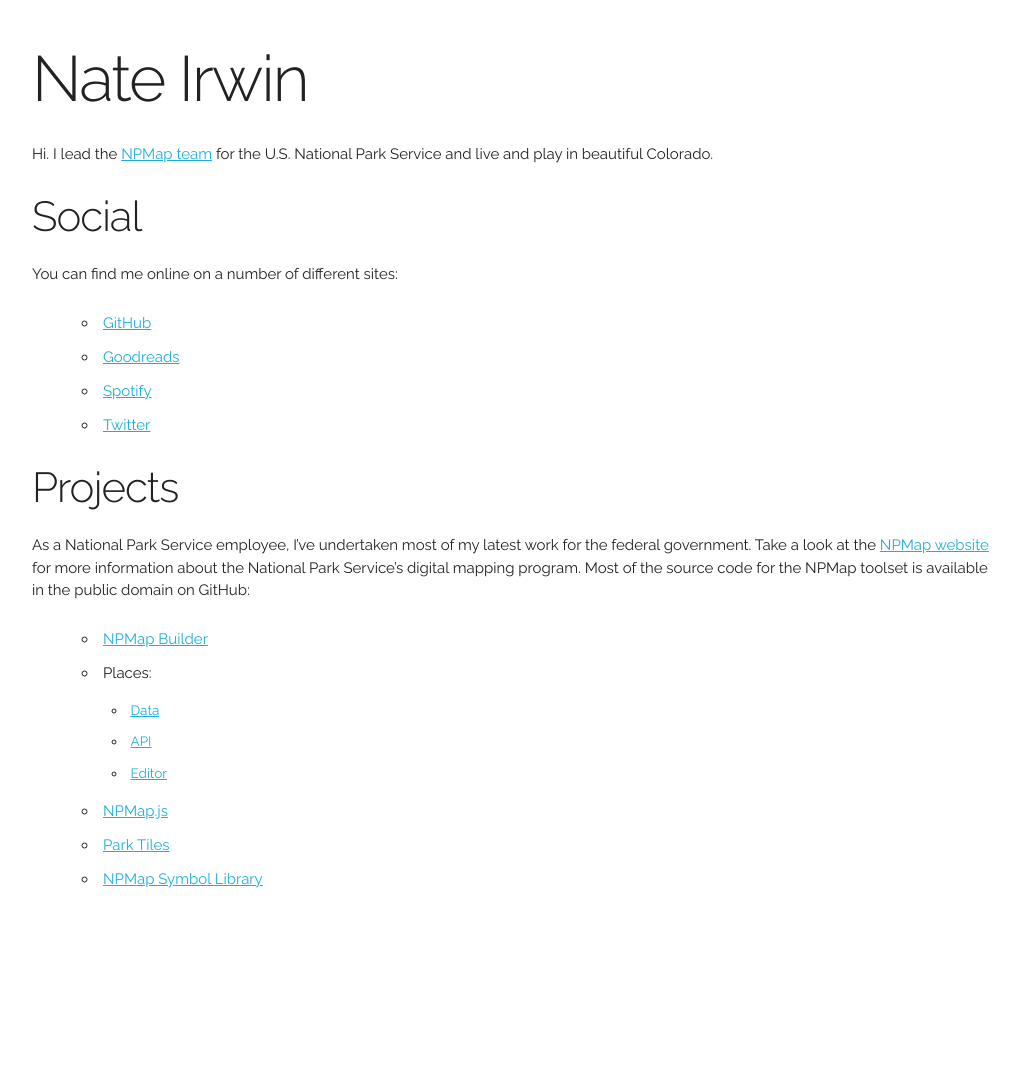
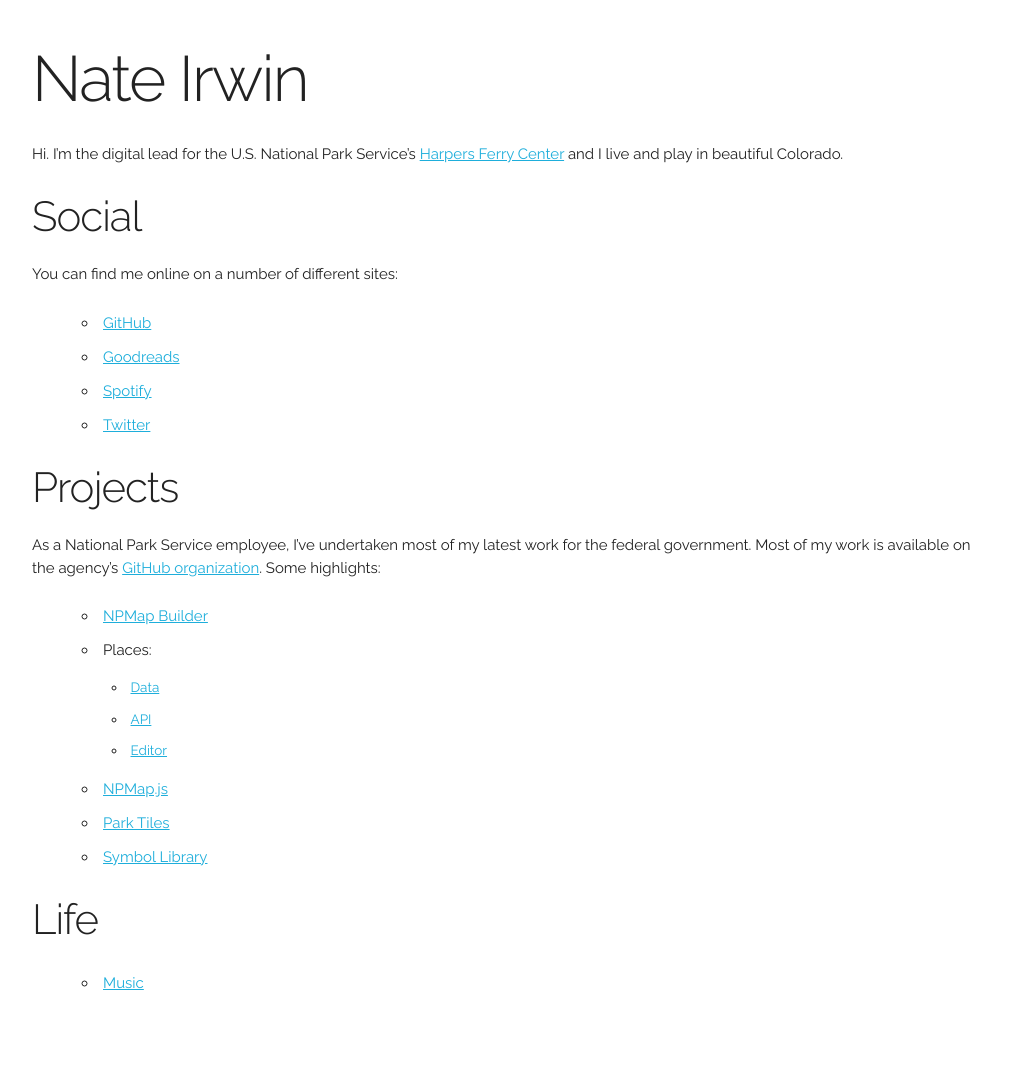
Before and after one commit to irwin-xyz/nate-irwin-xyz, a Jekyll site: the page built from index.md, in a window 1280 px wide. Shown: the whole page, without its empty margins (128-1148 px from the left). Built offline with Jekyll 4.4.1, drawn with Linux system fonts in a browser that asks for light colours; before the commit the page ends 976 px from its top, so only the background shows below that.

Commit message:
Work on music page and build script

```diff
--- a/_includes/head.html
+++ b/_includes/head.html
@@ -12,6 +12,7 @@
   <link rel="stylesheet" href="/assets/css/normalize.css">
   <link rel="stylesheet" href="/assets/css/skeleton.css">
   <link rel="stylesheet" href="/assets/css/site.css">
+  {% if page.css %}{% for stylesheet in page.css %}<link href="{{ stylesheet }}" rel="stylesheet">{% endfor %}{% endif %}
   <!--[if lt IE 9]>
   <script src="/assets/libs/html5shim/html5shim.min.js"></script>
   <![endif]-->
--- a/index.md
+++ b/index.md
@@ -4,7 +4,7 @@
 
 # Nate Irwin
 
-Hi. I lead the [NPMap team](http://www.nps.gov/npmap/) for the U.S. National Park Service and live and play in beautiful Colorado.
+Hi. I'm the digital lead for the U.S. National Park Service's [Harpers Ferry Center](https://www.nps.gov/hfc/) and I live and play in beautiful Colorado.
 
 ## Social
 
@@ -17,7 +17,7 @@
 
 ## Projects
 
-As a National Park Service employee, I've undertaken most of my latest work for the federal government. Take a look at the [NPMap website](http://www.nps.gov/npmap/) for more information about the National Park Service's digital mapping program. Most of the source code for the NPMap toolset is available in the public domain on GitHub:
+As a National Park Service employee, I've undertaken most of my latest work for the federal government. Most of my work is available on the agency's [GitHub organization](https://github.com/nationalparkservice). Some highlights:
 
 - [NPMap Builder](https://github.com/nationalparkservice/npmap-builder/)
 - Places:
@@ -26,7 +26,11 @@
   - [Editor](https://github.com/nationalparkservice/places-editor/)
 - [NPMap.js](https://github.com/nationalparkservice/npmap.js/)
 - [Park Tiles](https://github.com/nationalparkservice/park-tiles/)
-- [NPMap Symbol Library](https://github.com/nationalparkservice/npmap-symbol-library/)
+- [Symbol Library](https://github.com/nationalparkservice/npmap-symbol-library/)
+
+## Life
+
+- [Music](music/)
 
 <!--
 ## Life
--- /dev/null
+++ b/music/assets/css/main.css
@@ -0,0 +1,6 @@
+iframe {
+  border: none;
+  height: 400px;
+  margin-bottom: 30px;
+  width: 100%;
+}
```
Also changed, not shown: _data/playlists.json (added, +1 -0 lines), gulpfile.js (added, +67 -0 lines), music/index.md (added, +11 -0 lines), package.json (added, +25 -0 lines), README.md, 8 other files.
